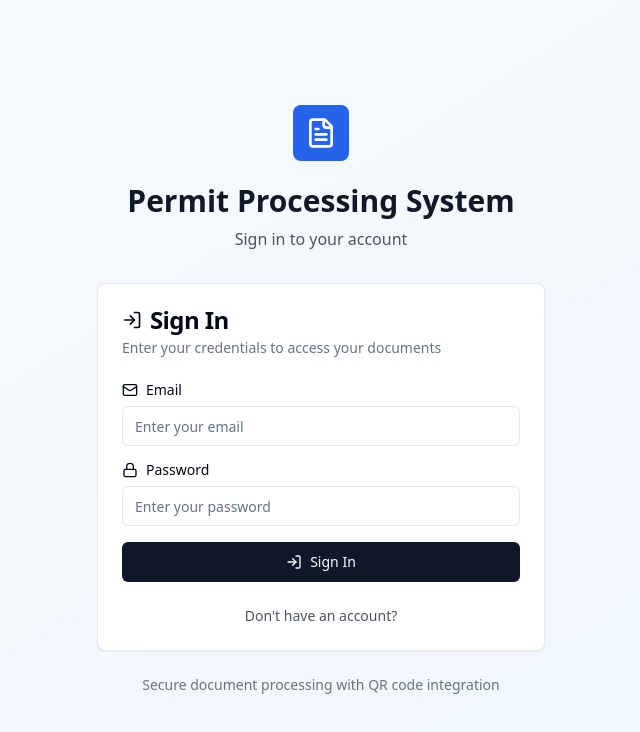
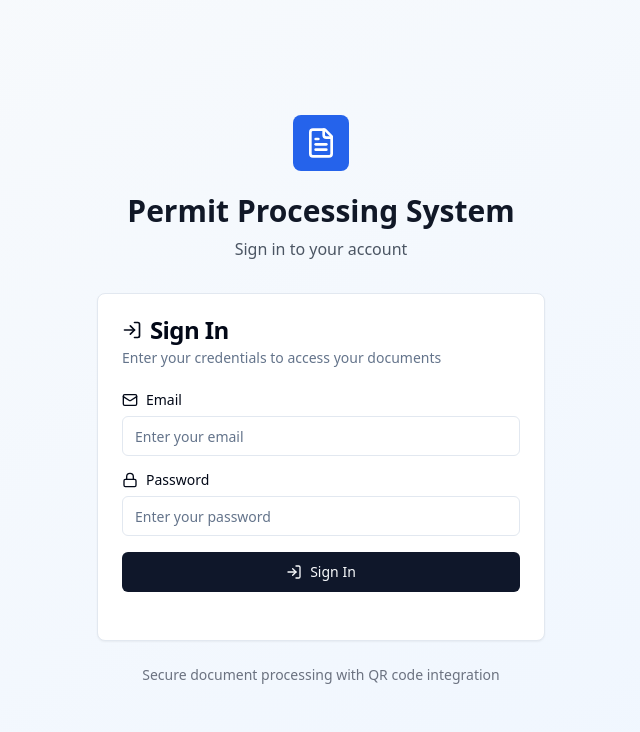
Before and after one commit to Elfeezee/permit-snap-and-scan, a React (Vite) app: page /auth in a window 1280 px wide. Shown: the top 732 px of the page, without its empty margins (319-959 px from the left). Built offline with nearby package versions, Linux system fonts and the light colour scheme.

Commit message:
Update Auth.tsx
thisss

```diff
--- a/src/pages/Auth.tsx
+++ b/src/pages/Auth.tsx
@@ -147,7 +147,7 @@ const Auth = () => {
 
             <div className="mt-6 text-center">
               <p className="text-sm text-gray-600">
-                {isLogin ? "Don't have an account?" : 'Already have an account?'}
+                {isLogin ? "" : ''}
 
               </p>
             </div>
```
